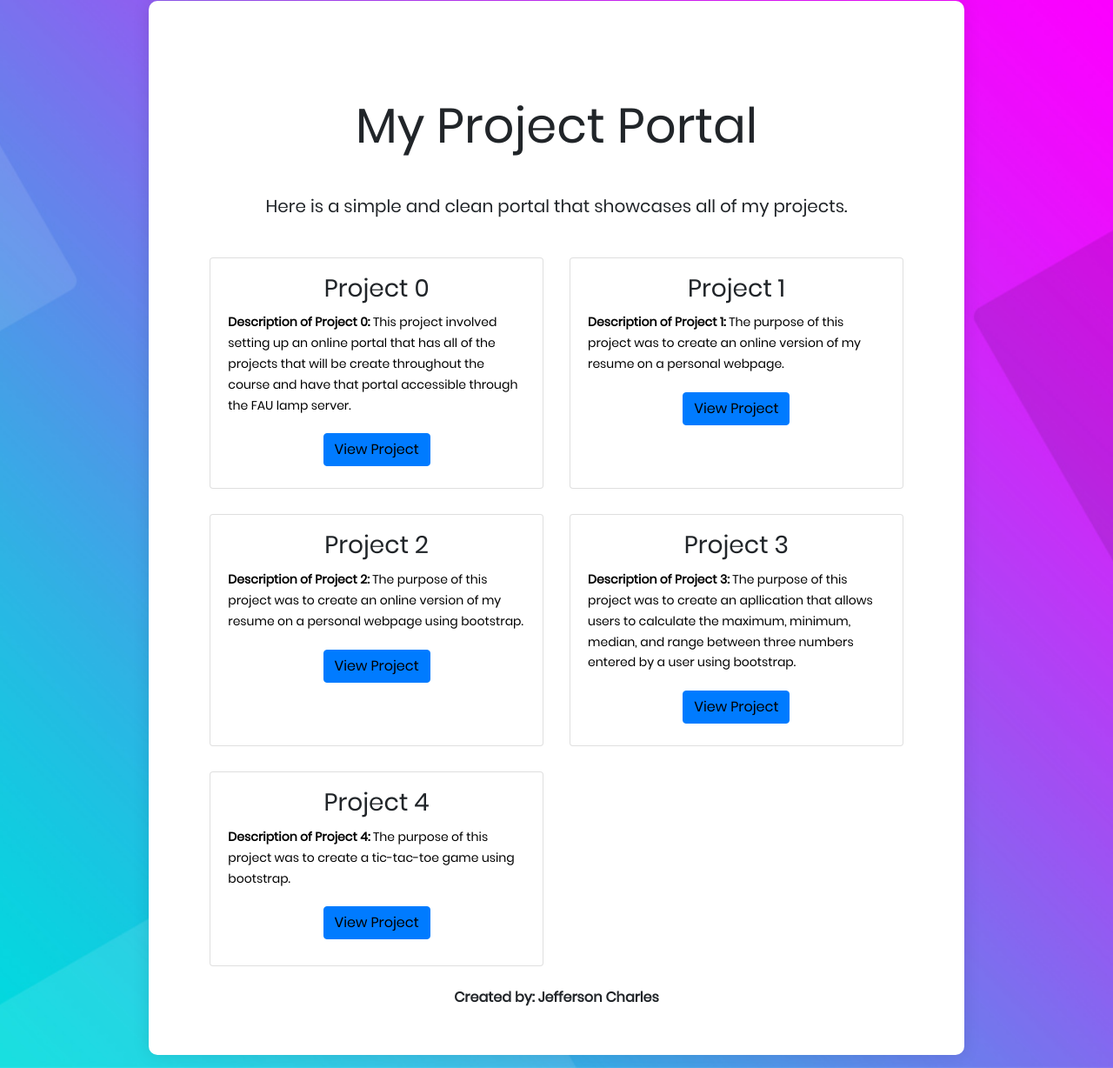
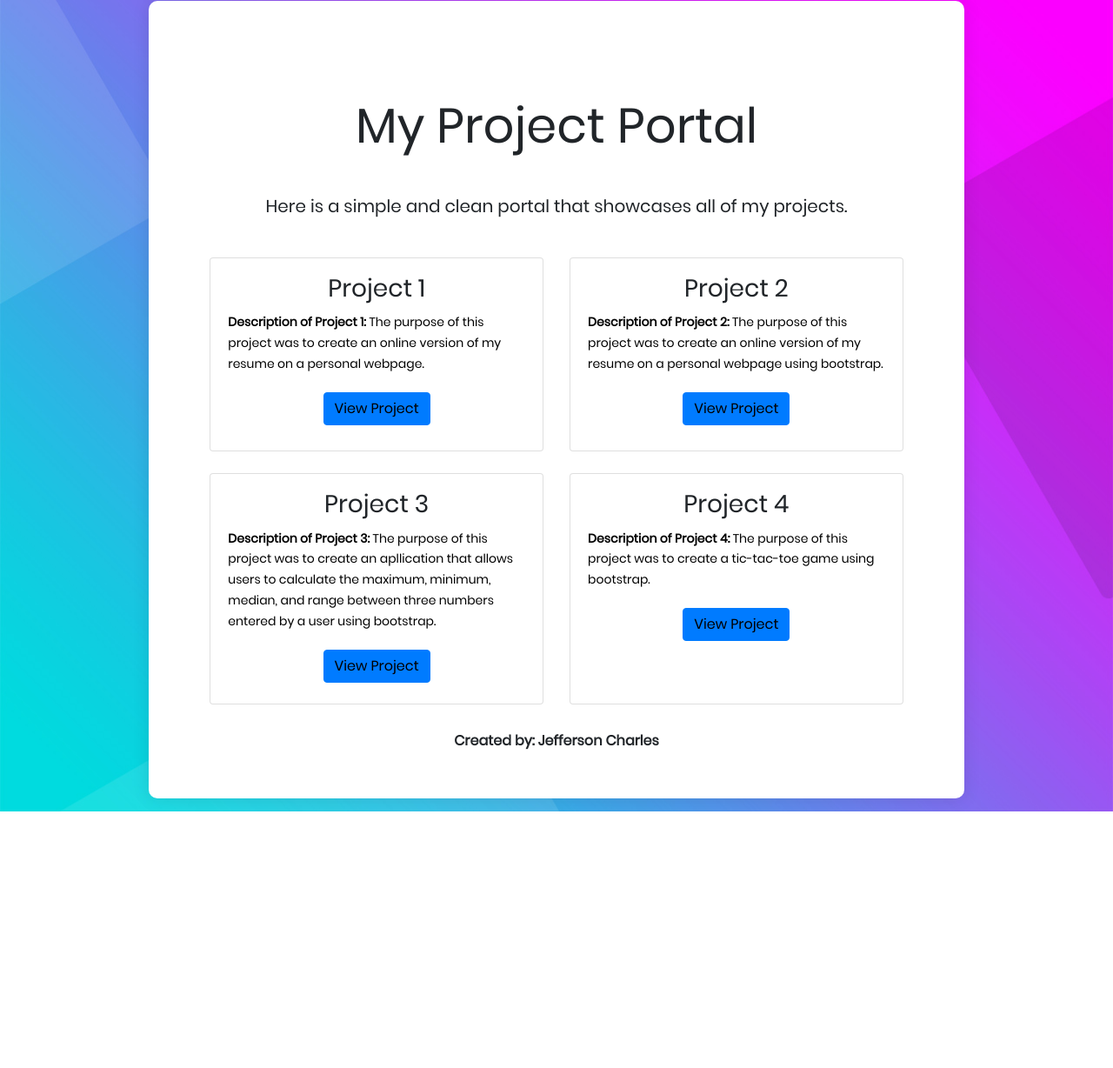
Before and after one commit to Jeffersonszn43/Intro-to-Internet-Computing, a plain HTML site: page p5/index.html in a window 1280 px wide. Shown: the part 14-1242 px from the top of the page at 87% size. After the commit the page ends 947 px from the top, so only its background shows below. Drawn offline with Linux system fonts and the light colour scheme.

Commit message:
Updated the files

```diff
--- a/p5/index.html
+++ b/p5/index.html
@@ -39,9 +39,9 @@
 							<div class="col-md-6">
 								<div class="card mb-4">
 									<div class="card-body">
-										<h3 class="card-title">Project 0</h3>
-										<p class="card-text"><strong>Description of Project 0:</strong> This project involved setting up an online portal that has all of the projects that will be create throughout the course and have that portal accessible through the FAU lamp server.</p>
-										<a href="https://lamp.cse.fau.edu/~jeffersoncha2021/" class="btn btn-primary">View Project</a>
+										<h3 class="card-title">Project 1</h3>
+										<p class="card-text"><strong>Description of Project 1:</strong> The purpose of this project was to create an online version of my resume on a personal webpage.</p>
+										<a href="../p1/index.html" class="btn btn-primary">View Project</a>
 									</div>
 								</div>
 							</div>
@@ -49,21 +49,21 @@
 							<div class="col-md-6">
 								<div class="card mb-4">
 									<div class="card-body">
-										<h3 class="card-title">Project 1</h3>
-										<p class="card-text"><strong>Description of Project 1:</strong> The purpose of this project was to create an online version of my resume on a personal webpage.</p>
-										<a href="https://lamp.cse.fau.edu/~jeffersoncha2021/p1/index.html" class="btn btn-primary">View Project</a>
+										<h3 class="card-title">Project 2</h3>
+										<p class="card-text"><strong>Description of Project 2:</strong> The purpose of this project was to create an online version of my resume on a personal webpage using bootstrap.</p>
+										<a href="../p2/index.html" class="btn btn-primary">View Project</a>
 									</div>
 								</div>
 							</div>
-						</div>
+                        </div>
 
 						<div class="row">
 							<div class="col-md-6">
 								<div class="card mb-4">
 									<div class="card-body">
-										<h3 class="card-title">Project 2</h3>
-										<p class="card-text"><strong>Description of Project 2:</strong> The purpose of this project was to create an online version of my resume on a personal webpage using bootstrap.</p>
-										<a href="https://lamp.cse.fau.edu/~jeffersoncha2021/p2/index.html" class="btn btn-primary">View Project</a>
+										<h3 class="card-title">Project 3</h3>
+										<p class="card-text"><strong>Description of Project 3:</strong> The purpose of this project was to create an apllication that allows users to calculate the maximum, minimum, median, and range between three numbers entered by a user using bootstrap.</p>
+										<a href="../p3/index.html" class="btn btn-primary">View Project</a>
 									</div>
 								</div>
 							</div>
@@ -71,21 +71,9 @@
 							<div class="col-md-6">
 								<div class="card mb-4">
 									<div class="card-body">
-										<h3 class="card-title">Project 3</h3>
-										<p class="card-text"><strong>Description of Project 3:</strong> The purpose of this project was to create an apllication that allows users to calculate the maximum, minimum, median, and range between three numbers entered by a user using bootstrap.</p>
-										<a href="https://lamp.cse.fau.edu/~jeffersoncha2021/p3/index.html" class="btn btn-primary">View Project</a>
-									</div>
-								</div>
-							</div>
-						</div>
-
-						<div class="row">
-							<div class="col-md-6">
-								<div class="card mb-4">
-									<div class="card-body">
 										<h3 class="card-title">Project 4</h3>
 										<p class="card-text"><strong>Description of Project 4:</strong> The purpose of this project was to create a tic-tac-toe game using bootstrap.</p>
-										<a href="https://lamp.cse.fau.edu/~jeffersoncha2021/p4/index.html" class="btn btn-primary">View Project</a>
+										<a href="../p4/index.html" class="btn btn-primary">View Project</a>
 									</div>
 								</div>
 							</div>
```
Also changed, not shown: index.html (added, +18 -0 lines).
